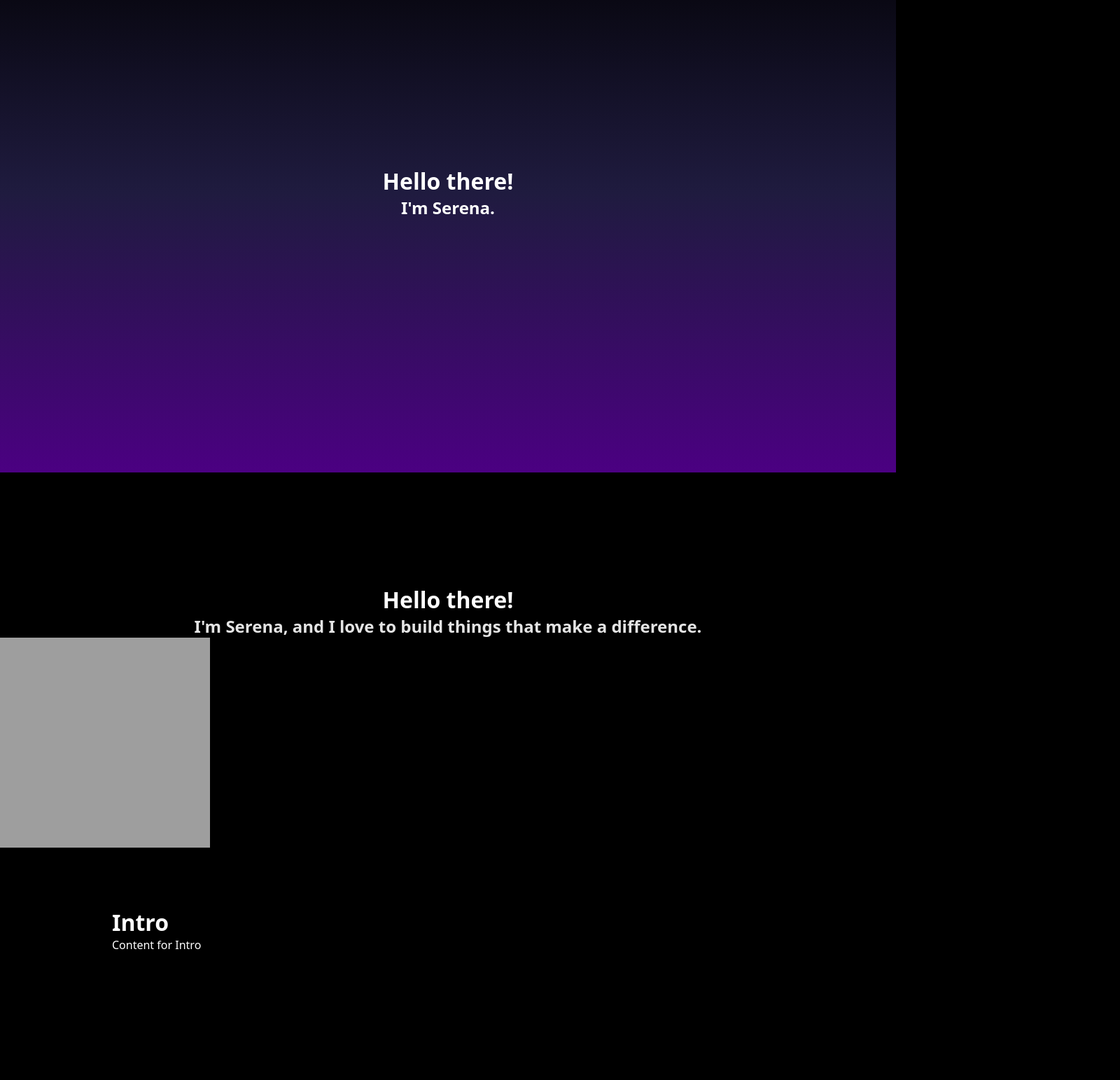
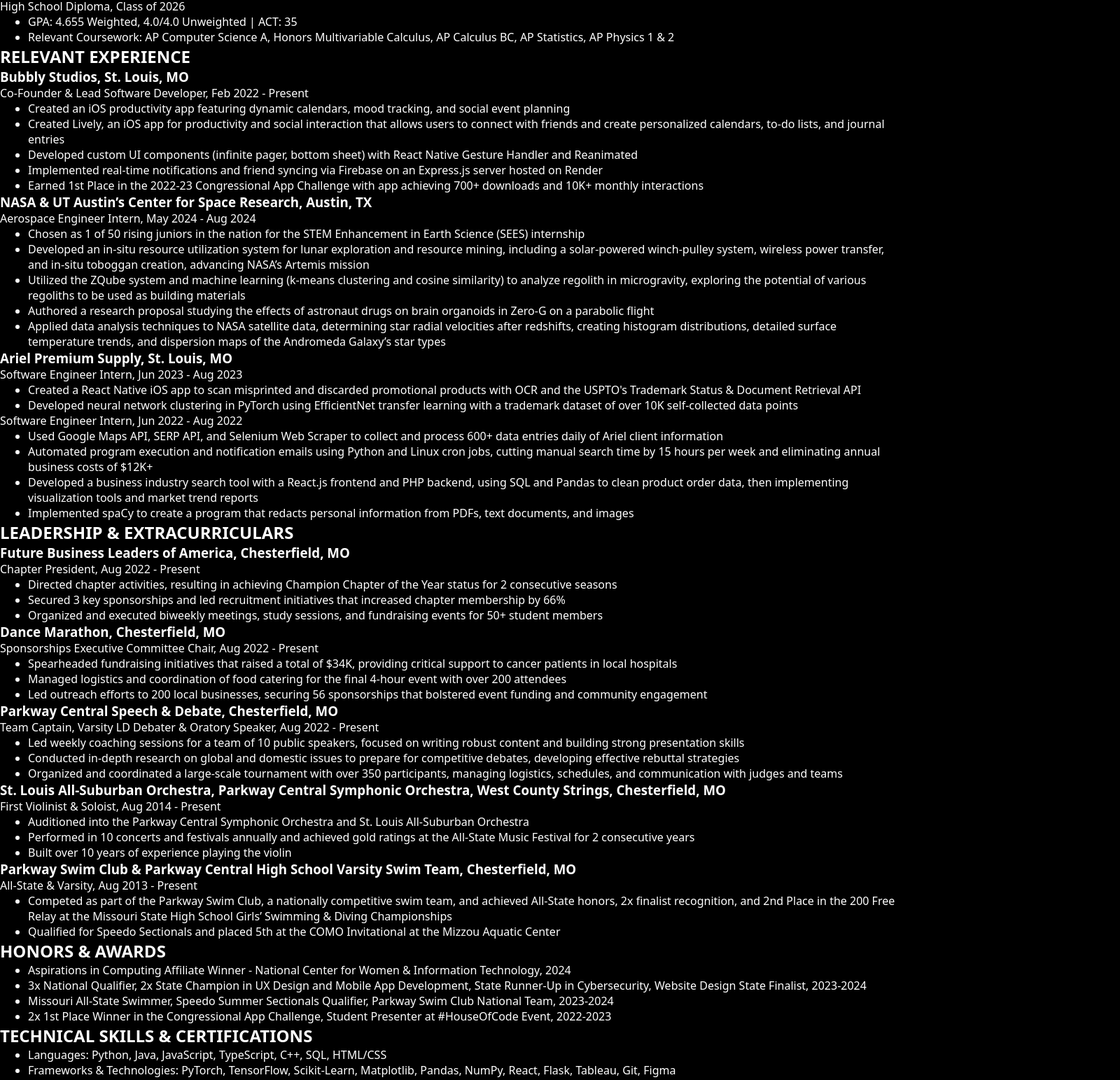
Before and after one commit to serenahuang225/serenahuang, a React (Create React App) app: page / in a window 1280 px wide. Shown: the part 125-1668 px from the top of the page at 70% size, 1600 px wide, since content can reach past the window. Built offline with nearby package versions, Linux system fonts and the light colour scheme; grey boxes are pictures that could not be loaded.

Commit message:
placeholder for now

```diff
--- a/src/App.js
+++ b/src/App.js
@@ -5,16 +5,17 @@ import Home from "./routes/Home";
 import Navbar from "./components/Nav/Navbar";
 import ParticlesBackground from "./components/ParticlesBackground";
 import RotatingShapes from "./components/RotatingShapes";
+import Resume from "./routes/Resume";
 
 function App() {
   const element = useRoutes([
     {
       path:"/",
-      element: <Home />
+      element: <Resume />
     },
     {
       path:"/home",
-      element: <Home />
+      element: <Resume />
     }
   ])
 
--- a/src/components/Intro/Intro.css
+++ b/src/components/Intro/Intro.css
@@ -15,6 +15,6 @@
 
 @keyframes shimmer {
   0% { color: #fff; }
-  50% { color: #e0e0e0; }
+  50% { color: #ff0000; }
   100% { color: #fff; }
 }
--- a/src/components/Intro/Intro.js
+++ b/src/components/Intro/Intro.js
@@ -10,14 +10,20 @@ const Intro = () => (
     transition={{ duration: 1 }}
     className="intro-container"
   >
-    <h1 className="greeting">{introData.greeting}</h1>
+    <h1 className="greeting">Hello there!</h1>
     <motion.h2
       initial={{ opacity: 0 }}
       animate={{ opacity: 1 }}
       transition={{ delay: 1, duration: 1 }}
-      className="message shimmer"
     >
-      {introData.message}
+      I'm Serena,
+    </motion.h2>
+    <motion.h2
+      initial={{ opacity: 0 }}
+      animate={{ opacity: 1 }}
+      transition={{ delay: 2, duration: 1 }}
+    >
+      and I like to <span className='message'>build</span>
     </motion.h2>
   </motion.div>
 );
--- a/src/components/Nav/Navbar.css
+++ b/src/components/Nav/Navbar.css
@@ -26,7 +26,7 @@ button {
   border-radius: 50%;
 }
 
-ul,
+/* ul,
 li {
   margin: 0;
   padding: 0;
@@ -45,7 +45,7 @@ li {
   display: flex;
   align-items: center;
   cursor: pointer;
-}
+} */
 
 .icon-placeholder {
   width: 40px;
--- /dev/null
+++ b/src/routes/Resume.js
@@ -0,0 +1,112 @@
+import React from 'react'
+
+const Resume = () => {
+  return (
+    <div>
+      <h1>Serena Huang</h1>
+      <p>St. Louis, MO | (314) 901-1516 | <a href="mailto:serenahuang225@gmail.com">serenahuang225@gmail.com</a> | <a href="https://github.com/serenahuang225">GitHub</a> | <a href="https://www.linkedin.com/in/serenahuang225/">LinkedIn</a></p>
+
+      <h2>EDUCATION</h2>
+      <h3>Parkway Central High School, Chesterfield, MO</h3>
+      <p>High School Diploma, Class of 2026</p>
+      <ul>
+        <li>GPA: 4.655 Weighted, 4.0/4.0 Unweighted | ACT: 35</li>
+        <li>Relevant Coursework: AP Computer Science A, Honors Multivariable Calculus, AP Calculus BC, AP Statistics, AP Physics 1 & 2</li>
+      </ul>
+
+      <h2>RELEVANT EXPERIENCE</h2>
+
+      <h3>Bubbly Studios, St. Louis, MO</h3>
+      <p>Co-Founder & Lead Software Developer, Feb 2022 - Present</p>
+      <ul>
+        <li>Created an iOS productivity app featuring dynamic calendars, mood tracking, and social event planning</li>
+        <li>Created Lively, an iOS app for productivity and social interaction that allows users to connect with friends and create personalized calendars, to-do lists, and journal entries</li>
+        <li>Developed custom UI components (infinite pager, bottom sheet) with React Native Gesture Handler and Reanimated</li>
+        <li>Implemented real-time notifications and friend syncing via Firebase on an Express.js server hosted on Render</li>
+        <li>Earned 1st Place in the 2022-23 Congressional App Challenge with app achieving 700+ downloads and 10K+ monthly interactions</li>
+      </ul>
+
+      <h3>NASA & UT Austin’s Center for Space Research, Austin, TX</h3>
+      <p>Aerospace Engineer Intern, May 2024 - Aug 2024</p>
+      <ul>
+        <li>Chosen as 1 of 50 rising juniors in the nation for the STEM Enhancement in Earth Science (SEES) internship</li>
+        <li>Developed an in-situ resource utilization system for lunar exploration and resource mining, including a solar-powered winch-pulley system, wireless power transfer, and in-situ toboggan creation, advancing NASA’s Artemis mission</li>
+        <li>Utilized the ZQube system and machine learning (k-means clustering and cosine similarity) to analyze regolith in microgravity, exploring the potential of various regoliths to be used as building materials</li>
+        <li>Authored a research proposal studying the effects of astronaut drugs on brain organoids in Zero-G on a parabolic flight</li>
+        <li>Applied data analysis techniques to NASA satellite data, determining star radial velocities after redshifts, creating histogram distributions, detailed surface temperature trends, and dispersion maps of the Andromeda Galaxy’s star types</li>
+      </ul>
+
+      <h3>Ariel Premium Supply, St. Louis, MO</h3>
+      <p>Software Engineer Intern, Jun 2023 - Aug 2023</p>
+      <ul>
+        <li>Created a React Native iOS app to scan misprinted and discarded promotional products with OCR and the USPTO's Trademark Status & Document Retrieval API</li>
+        <li>Developed neural network clustering in PyTorch using EfficientNet transfer learning with a trademark dataset of over 10K self-collected data points</li>
+      </ul>
+      <p>Software Engineer Intern, Jun 2022 - Aug 2022</p>
+      <ul>
+        <li>Used Google Maps API, SERP API, and Selenium Web Scraper to collect and process 600+ data entries daily of Ariel client information</li>
+        <li>Automated program execution and notification emails using Python and Linux cron jobs, cutting manual search time by 15 hours per week and eliminating annual business costs of $12K+</li>
+        <li>Developed a business industry search tool with a React.js frontend and PHP backend, using SQL and Pandas to clean product order data, then implementing visualization tools and market trend reports</li>
+        <li>Implemented spaCy to create a program that redacts personal information from PDFs, text documents, and images</li>
+      </ul>
+
+      <h2>LEADERSHIP & EXTRACURRICULARS</h2>
+
+      <h3>Future Business Leaders of America, Chesterfield, MO</h3>
+      <p>Chapter President, Aug 2022 - Present</p>
+      <ul>
+        <li>Directed chapter activities, resulting in achieving Champion Chapter of the Year status for 2 consecutive seasons</li>
+        <li>Secured 3 key sponsorships and led recruitment initiatives that increased chapter membership by 66%</li>
+        <li>Organized and executed biweekly meetings, study sessions, and fundraising events for 50+ student members</li>
+      </ul>
+
+      <h3>Dance Marathon, Chesterfield, MO</h3>
+      <p>Sponsorships Executive Committee Chair, Aug 2022 - Present</p>
+      <ul>
+        <li>Spearheaded fundraising initiatives that raised a total of $34K, providing critical support to cancer patients in local hospitals</li>
+        <li>Managed logistics and coordination of food catering for the final 4-hour event with over 200 attendees</li>
+        <li>Led outreach efforts to 200 local businesses, securing 56 sponsorships that bolstered event funding and community engagement</li>
+      </ul>
+
+      <h3>Parkway Central Speech & Debate, Chesterfield, MO</h3>
+      <p>Team Captain, Varsity LD Debater & Oratory Speaker, Aug 2022 - Present</p>
+      <ul>
+        <li>Led weekly coaching sessions for a team of 10 public speakers, focused on writing robust content and building strong presentation skills</li>
+        <li>Conducted in-depth research on global and domestic issues to prepare for competitive debates, developing effective rebuttal strategies</li>
+        <li>Organized and coordinated a large-scale tournament with over 350 participants, managing logistics, schedules, and communication with judges and teams</li>
+      </ul>
+
+      <h3>St. Louis All-Suburban Orchestra, Parkway Central Symphonic Orchestra, West County Strings, Chesterfield, MO</h3>
+      <p>First Violinist & Soloist, Aug 2014 - Present</p>
+      <ul>
+        <li>Auditioned into the Parkway Central Symphonic Orchestra and St. Louis All-Suburban Orchestra</li>
+        <li>Performed in 10 concerts and festivals annually and achieved gold ratings at the All-State Music Festival for 2 consecutive years</li>
+        <li>Built over 10 years of experience playing the violin</li>
+      </ul>
+
+      <h3>Parkway Swim Club & Parkway Central High School Varsity Swim Team, Chesterfield, MO</h3>
+      <p>All-State & Varsity, Aug 2013 - Present</p>
+      <ul>
+        <li>Competed as part of the Parkway Swim Club, a nationally competitive swim team, and achieved All-State honors, 2x finalist recognition, and 2nd Place in the 200 Free Relay at the Missouri State High School Girls’ Swimming & Diving Championships</li>
+        <li>Qualified for Speedo Sectionals and placed 5th at the COMO Invitational at the Mizzou Aquatic Center</li>
+      </ul>
+
+      <h2>HONORS & AWARDS</h2>
+      <ul>
+        <li>Aspirations in Computing Affiliate Winner - National Center for Women & Information Technology, 2024</li>
+        <li>3x National Qualifier, 2x State Champion in UX Design and Mobile App Development, State Runner-Up in Cybersecurity, Website Design State Finalist, 2023-2024</li>
+        <li>Missouri All-State Swimmer, Speedo Summer Sectionals Qualifier, Parkway Swim Club National Team, 2023-2024</li>
+        <li>2x 1st Place Winner in the Congressional App Challenge, Student Presenter at #HouseOfCode Event, 2022-2023</li>
+      </ul>
+
+      <h2>TECHNICAL SKILLS & CERTIFICATIONS</h2>
+      <ul>
+        <li>Languages: Python, Java, JavaScript, TypeScript, C++, SQL, HTML/CSS</li>
+        <li>Frameworks & Technologies: PyTorch, TensorFlow, Scikit-Learn, Matplotlib, Pandas, NumPy, React, Flask, Tableau, Git, Figma</li>
+        <li>Certifications: Machine Learning (Stanford & DeepLearning.AI), CS50’s Introduction to Computer Science (HarvardX)</li>
+      </ul>
+    </div>
+  )
+}
+
+export default Resume
```
Also changed, not shown: src/components/Education/Education.js (added, +28 -0 lines).
